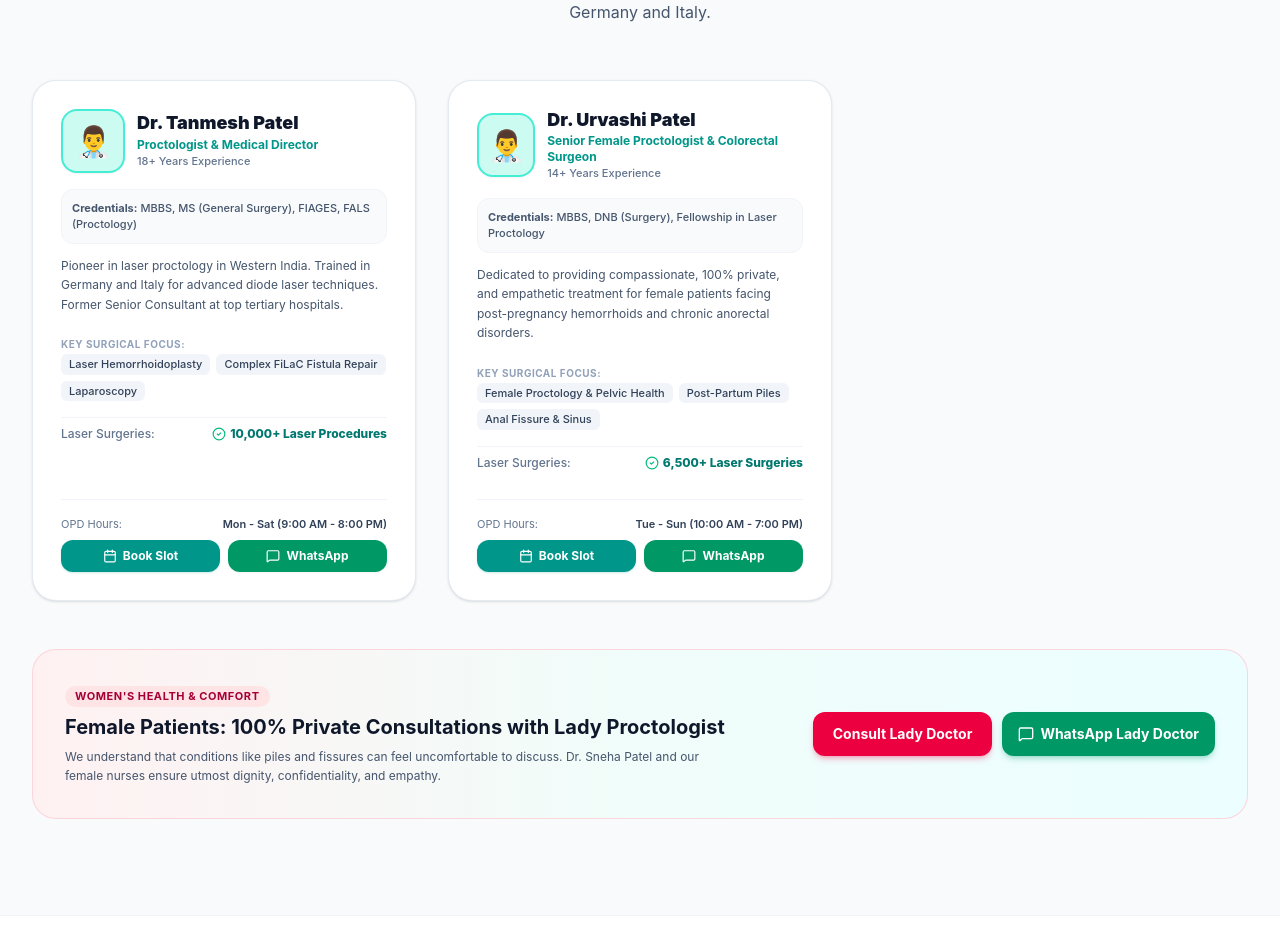
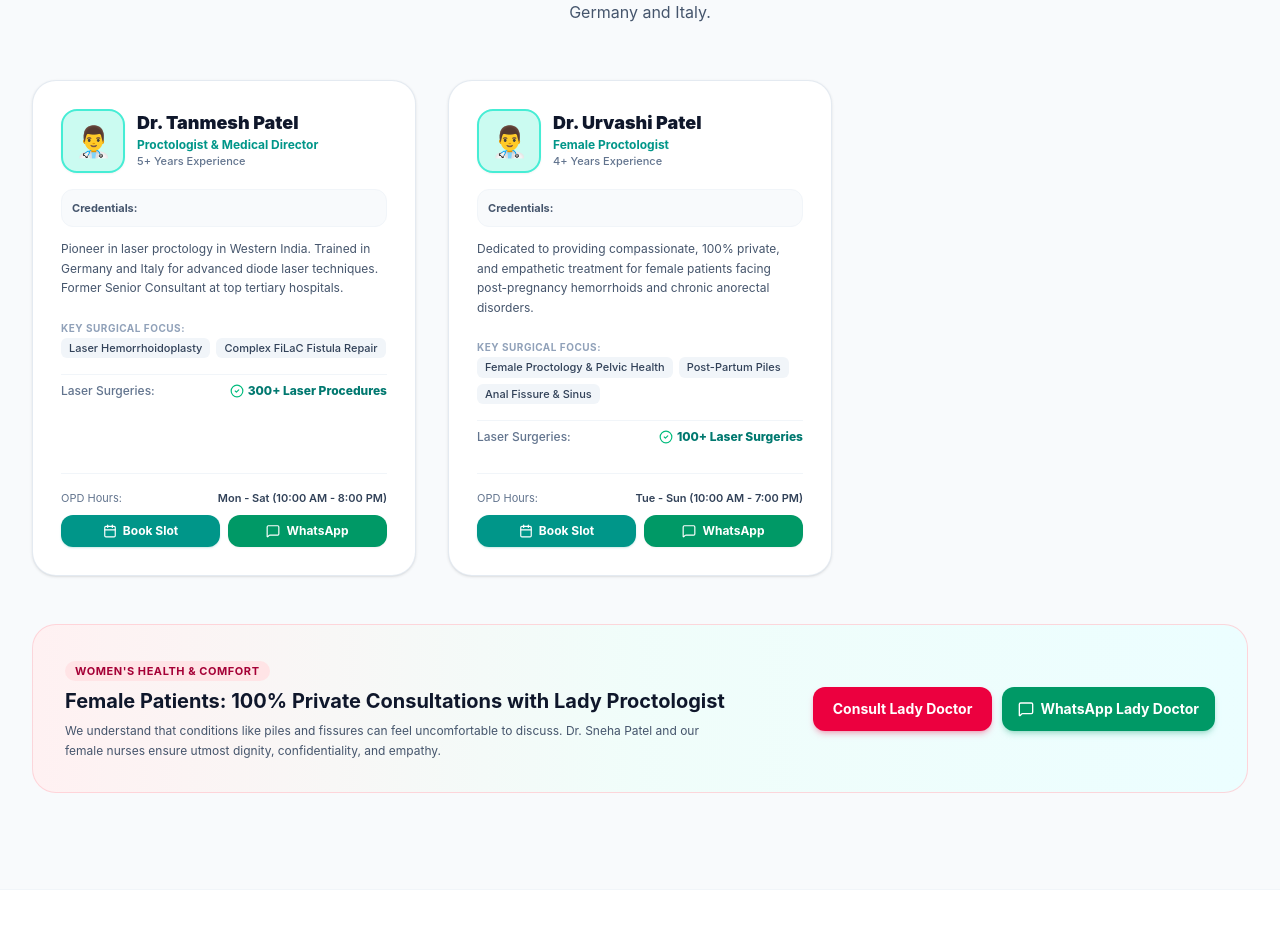
Before and after one commit to amihospital99-ami/ami, a React (Vite) app: page / in a window 1280 px wide. Shown: the part 4223-5153 px from the top of the page. Built offline with nearby package versions, Linux system fonts and the light colour scheme; no server answers.

Commit message:
refactor(data): update doctor profiles
Update experience, surgery counts, and roles for Dr. Tanmesh Patel and Dr. Urvashi Patel to reflect current credentials.

```diff
--- a/src/data/hospitalData.ts
+++ b/src/data/hospitalData.ts
@@ -201,20 +201,18 @@ export const DOCTORS: Doctor[] = [
   {
     name: 'Dr. Tanmesh Patel',
     role: 'Proctologist & Medical Director',
-    qualification: 'MBBS, MS (General Surgery), FIAGES, FALS (Proctology)',
-    experience: '18+ Years Experience',
-    surgeriesCount: '10,000+ Laser Procedures',
-    specialty: ['Laser Hemorrhoidoplasty', 'Complex FiLaC Fistula Repair', 'Laparoscopy'],
+    experience: '5+ Years Experience',
+    surgeriesCount: '300+ Laser Procedures',
+    specialty: ['Laser Hemorrhoidoplasty', 'Complex FiLaC Fistula Repair'],
     languages: ['English', 'Hindi', 'Gujarati', 'English'],
     bio: 'Pioneer in laser proctology in Western India. Trained in Germany and Italy for advanced diode laser techniques. Former Senior Consultant at top tertiary hospitals.',
-    availability: 'Mon - Sat (9:00 AM - 8:00 PM)',
+    availability: 'Mon - Sat (10:00 AM - 8:00 PM)',
   },
   {
     name: 'Dr. Urvashi Patel',
-    role: 'Senior Female Proctologist & Colorectal Surgeon',
-    qualification: 'MBBS, DNB (Surgery), Fellowship in Laser Proctology',
-    experience: '14+ Years Experience',
-    surgeriesCount: '6,500+ Laser Surgeries',
+    role: 'Female Proctologist',
+    experience: '4+ Years Experience',
+    surgeriesCount: '100+ Laser Surgeries',
     specialty: ['Female Proctology & Pelvic Health', 'Post-Partum Piles', 'Anal Fissure & Sinus'],
     languages: ['English', 'Hindi', 'Gujarati'],
     bio: 'Dedicated to providing compassionate, 100% private, and empathetic treatment for female patients facing post-pregnancy hemorrhoids and chronic anorectal disorders.',
```
